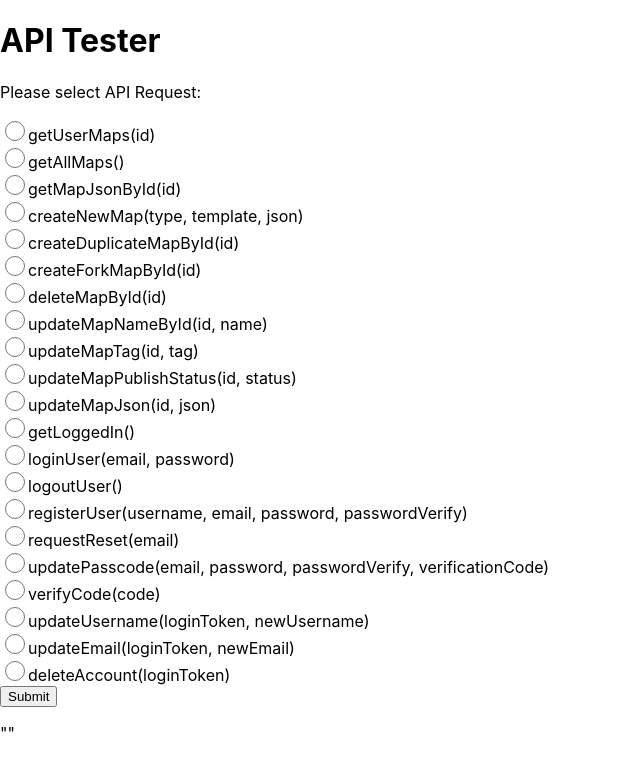
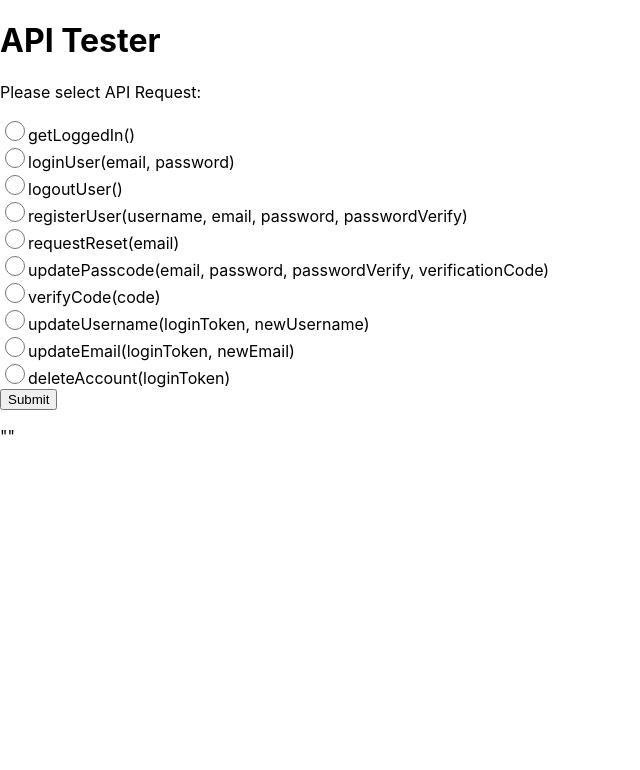
Before and after one commit to felixzhu00/cyannav, a React (Create React App) app in the folder client/: page / in a window 1280 px wide. Shown: the top 770 px of the page, without its empty margins (0-640 px from the left). Built offline with nearby package versions, Linux system fonts and the light colour scheme.

Commit message:
disable option for map API reimplement, error handling and display status code as result

```diff
--- a/client/src/components/APITester.jsx
+++ b/client/src/components/APITester.jsx
@@ -1,5 +1,5 @@
 
-import React, { useState } from "react";
+import React, { useState , useEffect} from "react";
 import axios from "axios"
 
 function APITester() {
@@ -12,6 +12,7 @@ function APITester() {
 
   const [request, setRequest] = useState("")
   const [response, setResponse] = useState("")
+  const [hasError, setError] = useState("")
   const [form, setForm] = useState({
     id: "",
     type: "",
@@ -31,17 +32,17 @@ function APITester() {
 
   });
   const requests = [
-    "getUserMaps(id)",
-    "getAllMaps()",
-    "getMapJsonById(id)",
-    "createNewMap(type, template, json)",
-    "createDuplicateMapById(id)",
-    "createForkMapById(id)",
-    "deleteMapById(id)",
-    "updateMapNameById(id, name)",
-    "updateMapTag(id, tag)",
-    "updateMapPublishStatus(id, status)",
-    "updateMapJson(id, json)",
+    // "getUserMaps(id)",
+    // "getAllMaps()",
+    // "getMapJsonById(id)",
+    // "createNewMap(type, template, json)",
+    // "createDuplicateMapById(id)",
+    // "createForkMapById(id)",
+    // "deleteMapById(id)",
+    // "updateMapNameById(id, name)",
+    // "updateMapTag(id, tag)",
+    // "updateMapPublishStatus(id, status)",
+    // "updateMapJson(id, json)",
     "getLoggedIn()",
     "loginUser(email, password)",
     "logoutUser()",
@@ -54,12 +55,18 @@ function APITester() {
     "deleteAccount(loginToken)"
   ];
 
+  useEffect(() => {
+    // This code will execute whenever hasError changes
+    // You can add any additional logic you want here
+  }, [request, response, form, hasError ]);
+
   const handleSubmit = async (e) => {
     e.preventDefault();
 
+    setError("")
+    setResponse("")
     try {
       let response;
-      console.log(form)
       switch (request.request) {
 
         case `getMapById(id)`:
@@ -127,6 +134,7 @@ function APITester() {
           break;
         case `getLoggedIn()`:
           response = await axios.get(`${http}/auth/loggedIn`);
+          console.log(response)
           break;
 
         case `loginUser(email, password)`:
@@ -196,31 +204,30 @@ function APITester() {
           return;
       }
 
-      setResponse(response.data)
+      const combinedData = {
+        status: response.status,
+        data: response.data
+      };
+      setResponse(combinedData)
 
-      console.log(`Response:`, JSON.stringify(response.data, null, 2));
+      console.log(`Response:`, JSON.stringify(combinedData, null, 2));
     } catch (error) {
-      console.error(`Error:`, error);
+      setError(error.message)
+      console.log(`Error:`, error.message);
     }
 
     setForm(prevState => {
       const newState = { ...prevState };
       for (const key in newState) {
-        console.log(key)
         if (newState.hasOwnProperty(key) && key != "name") {
           newState[key] = "";
         }
       }
-      console.log(newState)
       return newState;
     });
 
   };
   const updateField = (e) => {
-    console.log(e.target.name)
-    console.log(e.target.id)
-    console.log(form)
-
     if (e.target.name == "request") {
       setRequest({
         [e.target.name]: e.target.id
@@ -279,6 +286,7 @@ function APITester() {
         {renderTextInputFields()}
         <input type="submit" value="Submit" />
         <p style={{ whiteSpace: `pre-line` }}>{JSON.stringify(response, null, "\t")}</p>
+        <p >{hasError}</p>
       </form>
     </>
   );
```
